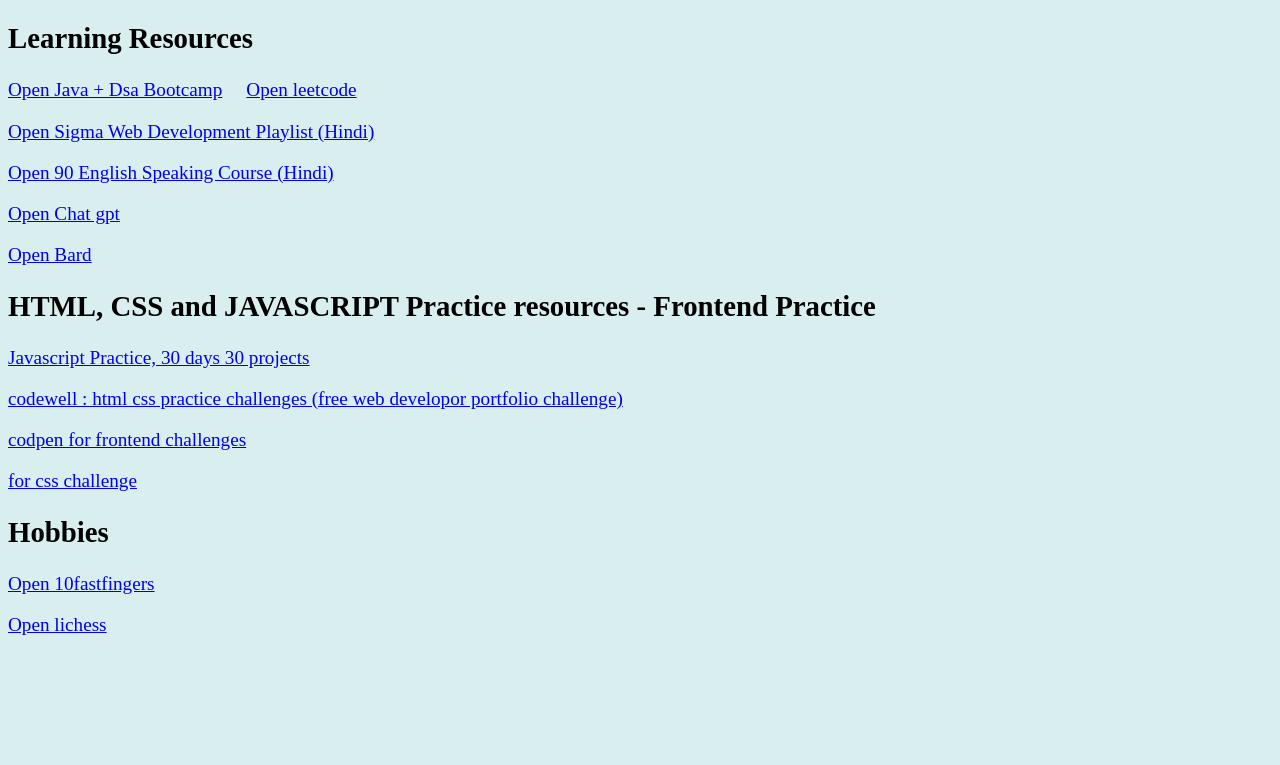
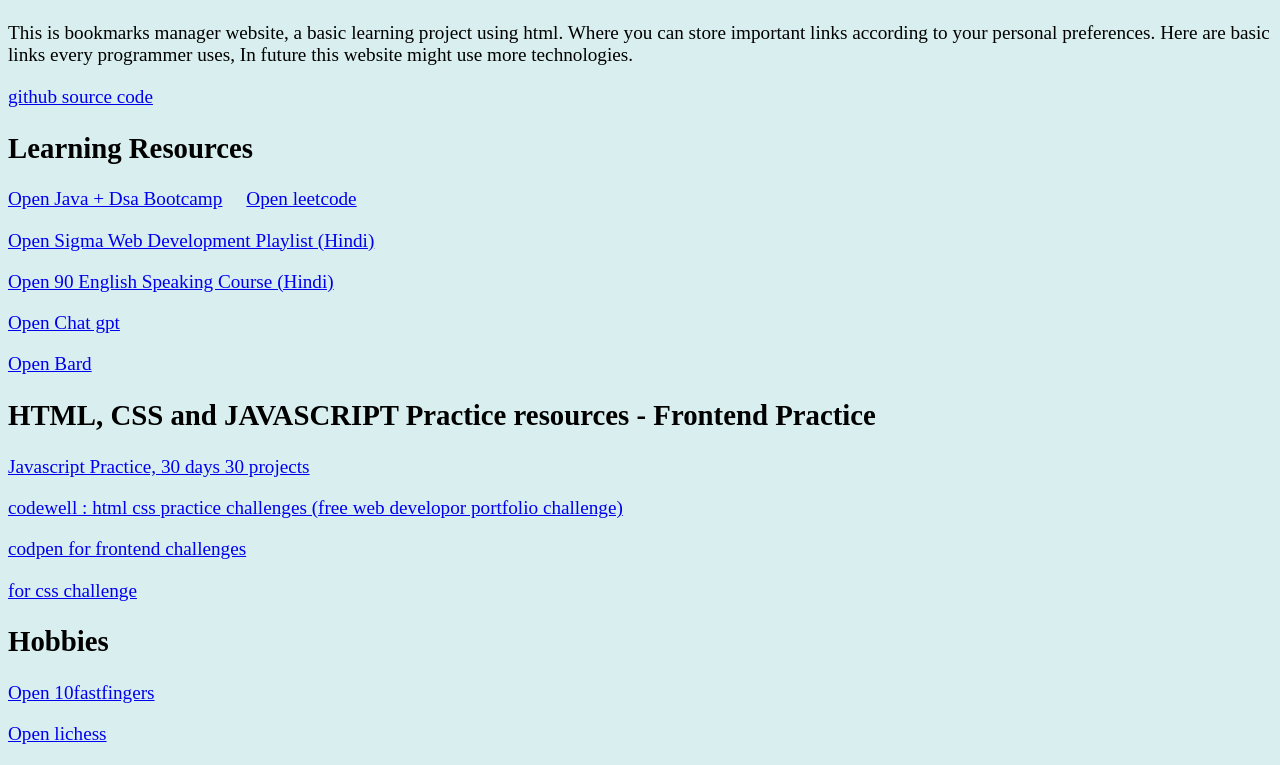
Before and after one commit to Faiz-Ahmed10/Bookmarks-Manager, a plain HTML site: page index.html in a window 1280 px wide. Shown: the part 73-838 px from the top of the page. Before the commit the page ends 800 px from the top, so only its background shows below. Drawn offline with Linux system fonts and the light colour scheme.

Commit message:
Added description

```diff
--- a/index.html
+++ b/index.html
@@ -4,12 +4,14 @@
     <meta charset="UTF-8">
     <meta name="viewport" content="width=device-width, initial-scale=1.0">
     <meta name="description" content="This website contain list of important bookmarks">
-    <meta name="description" content="This is bookmarks website a basic project using html. Where you can store important links according to your personal preferences. Here are basic links every programmer uses, In future this website might get updates.">
+    <meta name="description" content="This is bookmarks manager website, a basic learning project using html. Where you can store important links according to your personal preferences. Here are basic links every programmer uses, In future this website might use more technologies.">
     <title>Bookmarks Manager - Faiz</title>
     <link rel="stylesheet" href="style.css">
 </head>
 <body>
     <h1>Bookmarks Manager</h1>
+    <p>This is bookmarks manager website, a basic learning project using html. Where you can store important links according to your personal preferences. Here are basic links every programmer uses, In future this website might use more technologies.</p>
+    <a href="https://github.com/Faiz-Ahmed10/Bookmarks-Manager">github source code</a>
     <h2>Learning Resources</h2>
     <a href="https://youtube.com/playlist?list=PL9gnSGHSqcnr_DxHsP7AW9ftq0AtAyYqJ&si=6yAngLxg3FIOZ6ce">Open Java + Dsa Bootcamp</a>
     <a href="https://leetcode.com/">Open leetcode</a>
```
Also changed, not shown: 1 other file.
